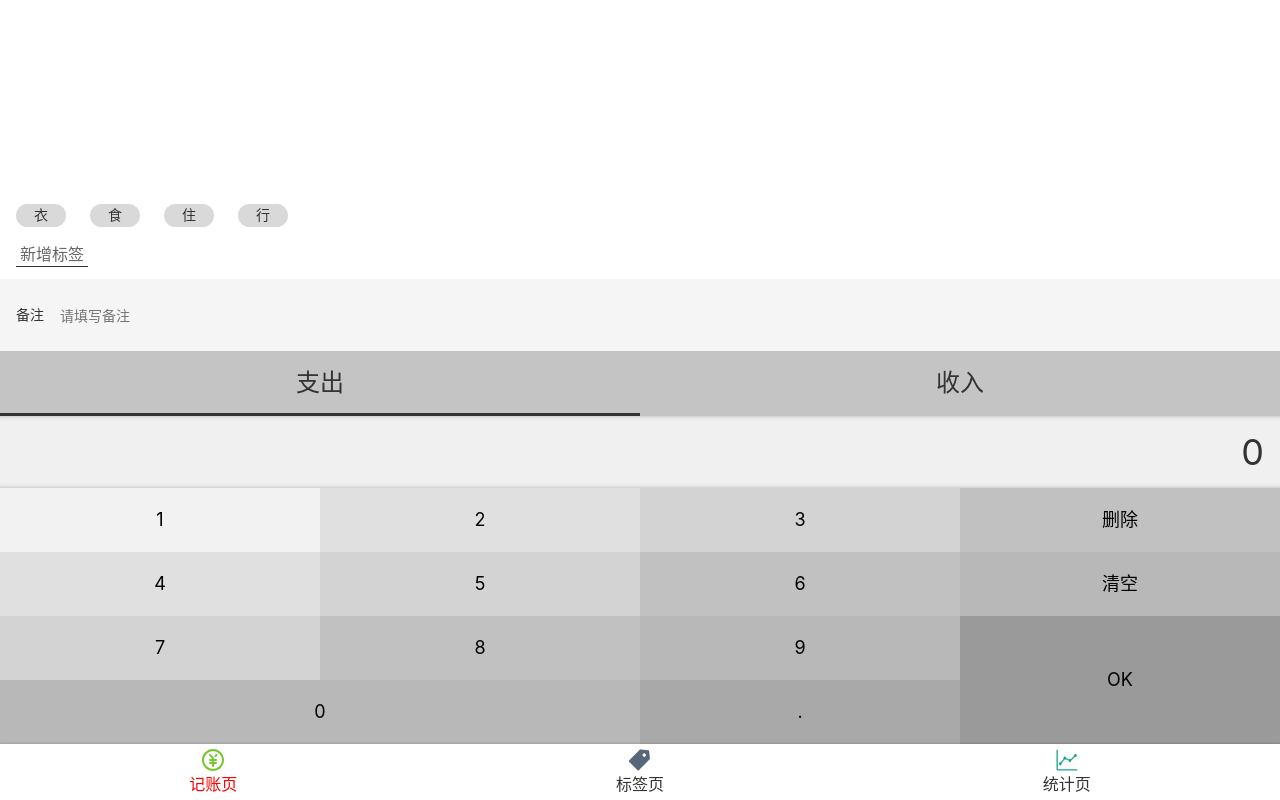
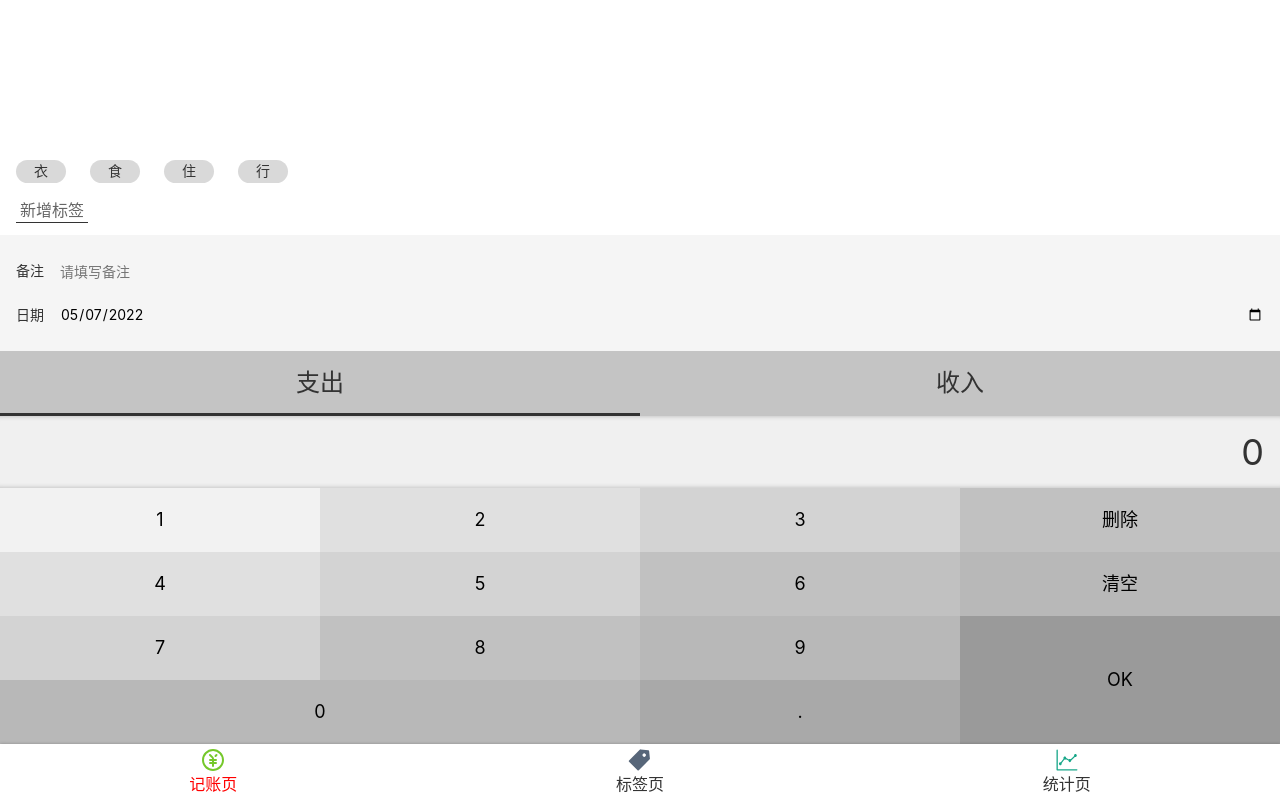
Before and after one commit to Lisbeth1128/account-2, a React app: page /tags/1 in a window 1280 px wide. Built offline with nearby package versions, Linux system fonts and the light colour scheme.

Commit message:
添加 createdAt 输入框

```diff
--- a/src/views/Money.tsx
+++ b/src/views/Money.tsx
@@ -6,6 +6,7 @@ import { NoteSection } from './Money/NoteSection'
 import { CategorySection } from './Money/CategorySection'
 import { NumberPadSection } from './Money/NumberPadSection'
 import { useRecords } from 'hooks/useRecords'
+import dayjs from 'dayjs'
 
 const MyLayout = styled(Layout)`
   display: flex;
@@ -21,7 +22,8 @@ const defaultFormData = {
   tagIds: [] as number[],
   note: '',
   category: '-' as Category,
-  amount: 0
+  amount: 0,
+  createdAt: new Date().toISOString()
 }
 
 function Money() {
@@ -47,7 +49,7 @@ function Money() {
       <MyLayout scrollTop={9999}>
         <TagsSection value={selected.tagIds}
           onChange={tagIds => onChange({ tagIds })} />
-        <NoteSection value={selected.note}
+        <NoteSection value={selected.note} date={dayjs(selected.createdAt).format('YYYY-MM-DD')}
           onChange={note => onChange({ note })} />
         <CategoryWrapper>
           <CategorySection value={selected.category}
--- a/src/views/Money/NoteSection.tsx
+++ b/src/views/Money/NoteSection.tsx
@@ -1,5 +1,5 @@
 import { Input } from "components/Input";
-import { ChangeEventHandler} from "react";
+import { ChangeEventHandler } from "react";
 import styled from "styled-components";
 
 const Wrapper = styled.section`
@@ -9,19 +9,26 @@ const Wrapper = styled.section`
 `
 type Props = {
   value: string,
+  date: string,
   onChange: (value: string) => void
 }
 
 const NoteSection: React.FC<Props> = (props) => {
-  //const [note, setNote] = useState('')
   const note = props.value
-  const onChange:ChangeEventHandler<HTMLInputElement> = (e) => {
-      props.onChange(e.target.value)
+  const createdAt = props.date
+  const onValueChange: ChangeEventHandler<HTMLInputElement> = (e) => {
+    props.onChange(e.target.value)
+  }
+  const onDateChange: ChangeEventHandler<HTMLInputElement> = (e) => {
+    props.onChange(e.target.value)
   }
   return (
     <Wrapper>
-      <Input label="备注" type="text" value={note} onChange={onChange}
-              placeholder="请填写备注"
+      <Input label="备注" type="text" value={note} onChange={onValueChange}
+        placeholder="请填写备注"
+      />
+      <Input label="日期" type="date" value={createdAt} onChange={onDateChange}
+        placeholder="请填写日期"
       />
     </Wrapper>
   )
```
